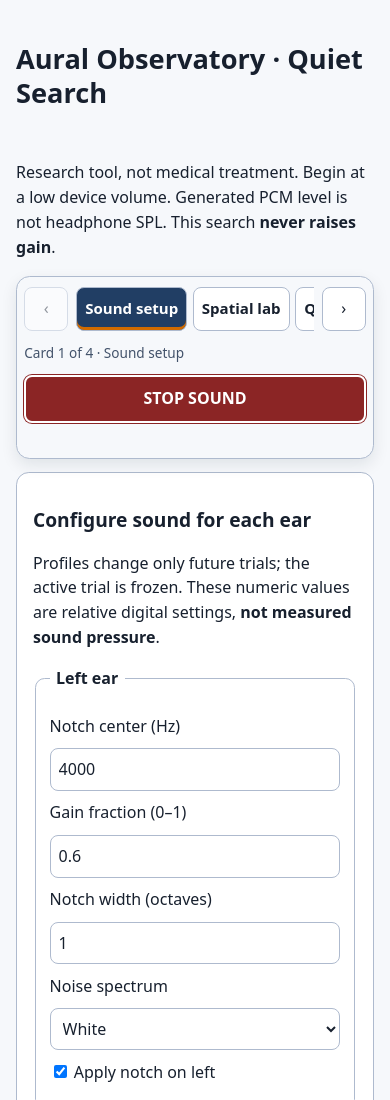
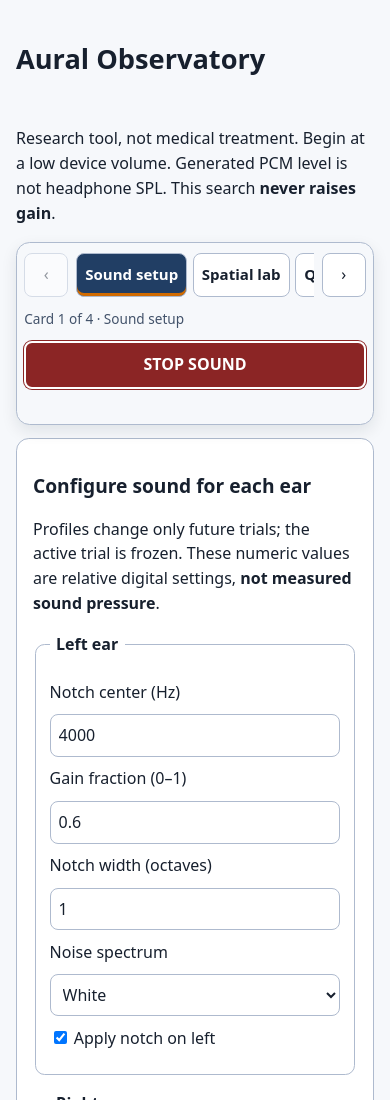
Before and after one commit to SemperSupra/aural-observatory, a plain HTML site: page src/AuralObservatory.SearchDesktop/wwwroot/index.html in a window 390 px wide. Shown: the top 1100 px of the page. Drawn offline with Linux system fonts and the light colour scheme; no server answers.

Commit message:
R15(UX): remove redundant header navigation and compact phone-first title

```diff
--- a/src/AuralObservatory.SearchDesktop/wwwroot/index.html
+++ b/src/AuralObservatory.SearchDesktop/wwwroot/index.html
@@ -16,7 +16,7 @@ small,.muted{color:var(--muted)}textarea{width:100%;min-height:85px}#status{whit
 fieldset{min-width:0;border:1px solid var(--border);border-radius:.6rem;padding:.85rem}legend{font-weight:600;padding:0 .4rem}fieldset input[type=number],fieldset select{width:100%}#configuration .grid{align-items:start}
 </style><link rel="stylesheet" href="/controller.css"><link rel="stylesheet" href="/mobile-controller.css"></head>
 <body><a href="#content" class="skip">Skip to the research controls</a>
-<header><h1>Aural Observatory · Quiet Search</h1>
+<header><h1>Aural Observatory</h1>
 <nav aria-label="Sections"><a href="#configuration">Configure</a><a href="#spatial-controller">Spatial controller</a><a href="#experiment">Explore</a><a href="#feedback">Feedback</a><a href="#appearance">Appearance and presets</a></nav></header>
 <main id="content" tabindex="-1">
 <p>Research tool, not medical treatment. Begin at a low device volume. Generated PCM level is not headphone SPL. This search <strong>never raises gain</strong>.</p>
```
